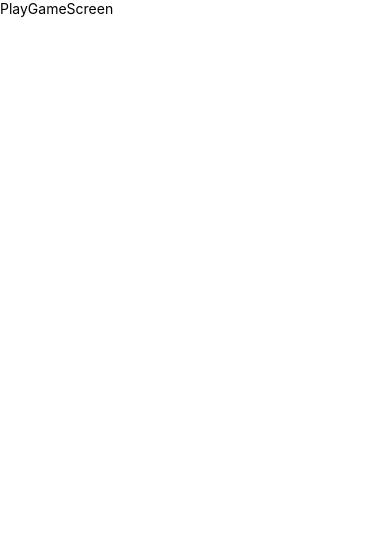
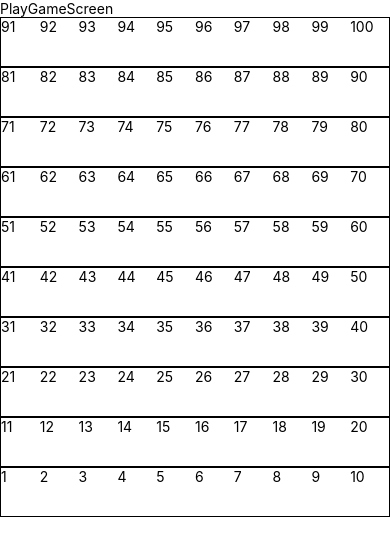
Before and after one commit to srikanth41684/snakeAndLadder, a React Native app: screen /play in a window 390 px wide. Shown: the top 556 px of the page. Built offline with nearby package versions, Linux system fonts and the light colour scheme.

Commit message:
numbers set

```diff
--- a/scr/main/screens/PlayGameScreen.js
+++ b/scr/main/screens/PlayGameScreen.js
@@ -6,14 +6,21 @@ const PlayGameScreen = () => {
     NumbersArray: [],
   });
 
-  function generateRange(start, end) {
-    return Array.from({length: end - start + 1}, (_, index) => start + index);
-  }
-
   useEffect(() => {
-    for (let i = 1; i <= 10; i++) {
-      commObj.NumbersArray.push(generateRange((i - 1) * 10 + 1, i * 10));
+    console.log('yes');
+    let result = [];
+    let counter = 1;
+    for (let i = 0; i < 10; i++) {
+      let row = [];
+      for (let j = 0; j < 10; j++) {
+        row.push(counter++);
+      }
+      result.push(row);
     }
+    setCommObj(prev => ({
+      ...prev,
+      NumbersArray: result.reverse(),
+    }));
   }, []);
 
   useEffect(() => {
@@ -31,26 +38,34 @@ const PlayGameScreen = () => {
         }}>
         <Text>PlayGameScreen</Text>
         <View
-          style={{
-            flexDirection: 'row',
-            flexWrap: 'wrap',
-          }}>
-          {commObj.NumbersArray.length > 0 &&
+          style={
+            {
+              // flexDirection: 'row',
+              // flexWrap: 'wrap',
+            }
+          }>
+          {commObj.NumbersArray &&
             commObj.NumbersArray.map((item, index) => {
               return (
                 <View
                   key={index}
                   style={{
-                    width: '10%',
+                    width: '100%',
                     height: 50,
                     borderWidth: 0.5,
+                    flexDirection: 'row',
                   }}>
-                  <View
-                    style={{
-                      alignItems: 'flex-end',
-                    }}>
-                    <Text>{item}</Text>
-                  </View>
+                  {item.map((item2, index2) => {
+                    return (
+                      <View
+                        key={index2}
+                        style={{
+                          width: '10%',
+                        }}>
+                        <Text>{item2}</Text>
+                      </View>
+                    );
+                  })}
                 </View>
               );
             })}
```
